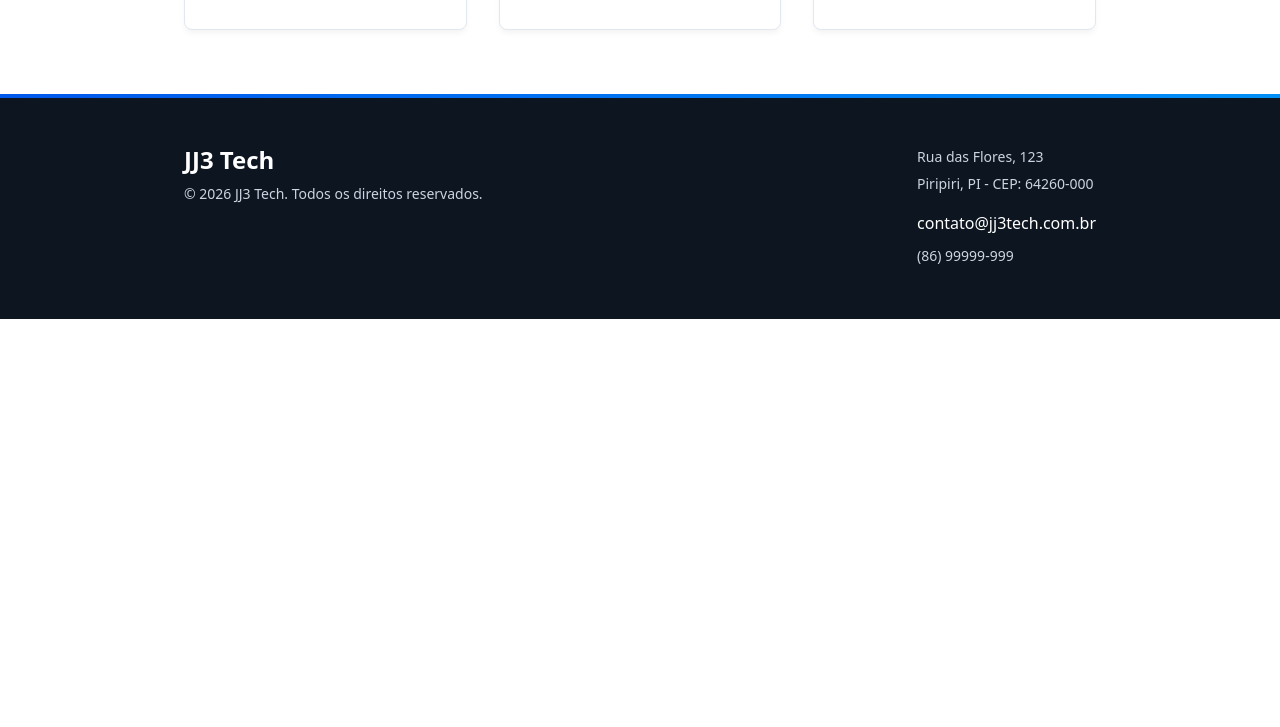
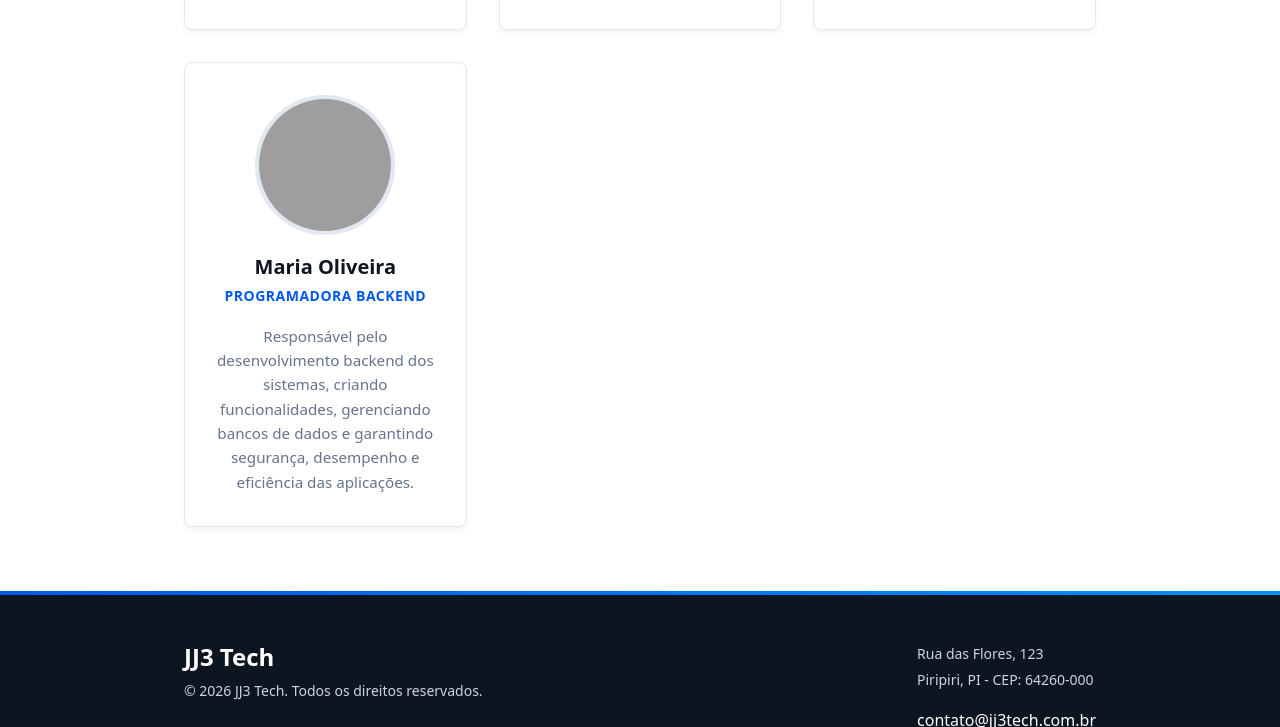
Before and after one commit to Jady0501/jj3-tech-site2, an Astro site: page /equipe in a window 1280 px wide. Shown: the part 774-1501 px from the top of the page. Before the commit the page ends 1093 px from the top, so only its background shows below. Built offline with nearby package versions, Linux system fonts and the light colour scheme; Astro itself is replaced by a stand-in of ours; grey boxes are pictures that could not be loaded.

Commit message:
feat: adiciona novo membro

```diff
--- a/src/data/empresa.js
+++ b/src/data/empresa.js
@@ -58,6 +58,13 @@ export const empresa = {
       foto: "/images/luiza.png",
       alt: "Foto de Luiza Souza",
       descricao: "Responsável por desenvolver interfaces modernas e intuitivas, garantindo qualidade visual, funcionalidade e boa experiência aos usuários."
+    },
+    {
+      nome: "Maria Oliveira",
+      cargo: "Programadora backend",
+      foto: "/images/maria.png",
+      alt: "Foto de Maria Oliveira",
+      descricao: "Responsável pelo desenvolvimento backend dos sistemas, criando funcionalidades, gerenciando bancos de dados e garantindo segurança, desempenho e eficiência das aplicações."
     }
   ]
 };
```
Also changed, not shown: 1 other file.
